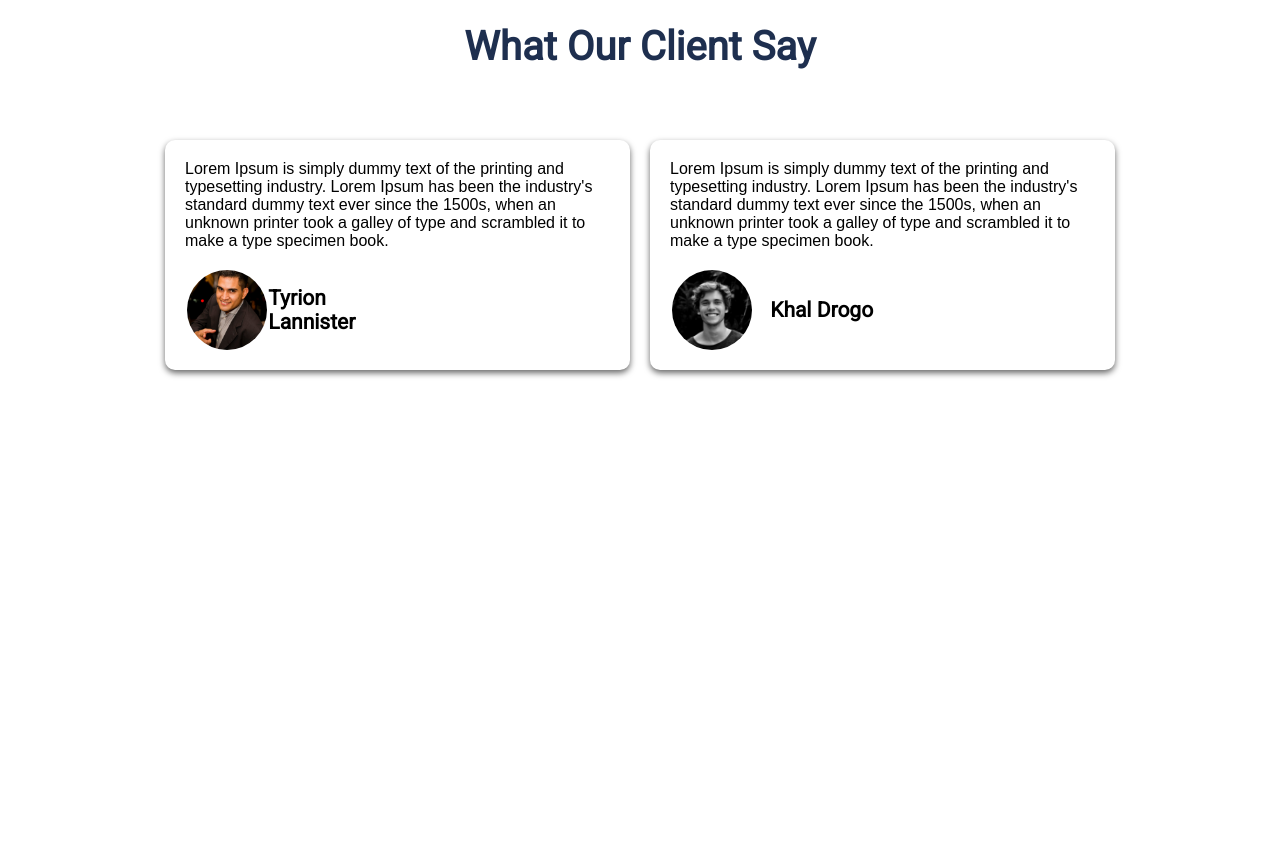
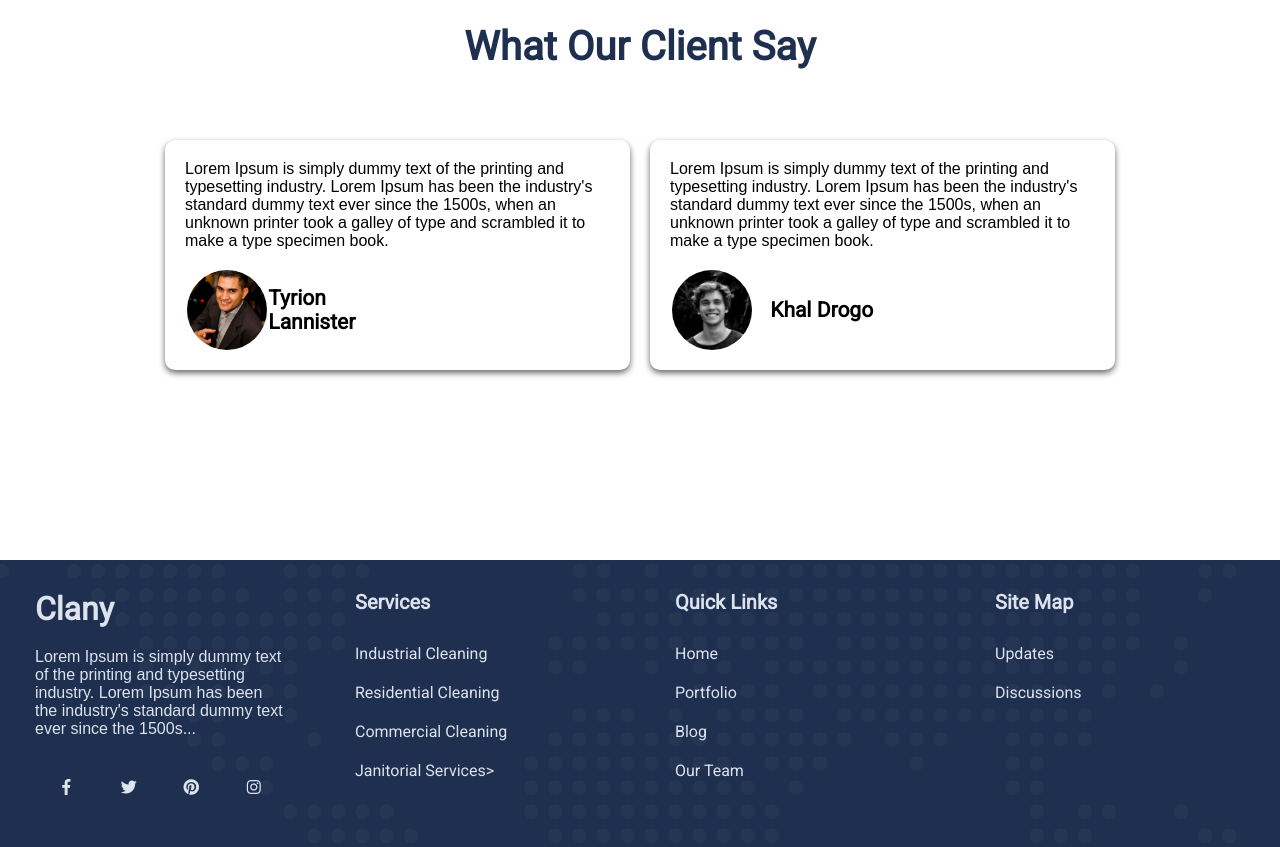
Before and after one commit to osisamkay/Client-Project, a plain HTML site: page index.html in a window 1280 px wide. Shown: the part 1919-2766 px from the top of the page. Before the commit the page ends 2479 px from the top, so only its background shows below. Drawn offline with Linux system fonts and the light colour scheme; files whose address does not match are found by name; a web font is replaced by a local one.

Commit message:
Added Footer

```diff
--- a/index.html
+++ b/index.html
@@ -155,6 +155,51 @@
       </div>
     </div>
   </section>
+
+  <footer>
+    <div class="footer-content">
+      <div class="footerGroup first">
+        <h1>Clany</h1>
+        <p>Lorem Ipsum is simply dummy text of the printing and typesetting industry. Lorem Ipsum has been the
+          industry's standard dummy text ever since the 1500s...</p>
+        <div class="social">
+          <ul>
+            <li><i class="fab fa-facebook-f"></i></li>
+            <li><i class="fab fa-twitter"></i></li>
+            <li><i class="fab fa-pinterest"></i></li>
+            <li><i class="fab fa-instagram"></i></li>
+          </ul>
+        </div>
+      </div>
+
+      <div class="footerGroup second">
+        <h3>Services</h3>
+        <ul>
+          <li>Industrial Cleaning</li>
+          <li>Residential Cleaning</li>
+          <li>Commercial Cleaning</li>
+          <li>Janitorial Services></li>
+        </ul>
+      </div>
+
+      <div class="footerGroup third">
+        <h3>Quick Links</h3>
+        <ul>
+          <li>Home</li>
+          <li>Portfolio</li>
+          <li>Blog</li>
+          <li>Our Team</li>
+        </ul>
+      </div>
+      <div class="footerGroup third">
+        <h3>Site Map</h3>
+        <ul>
+          <li>Updates</li>
+          <li>Discussions</li>
+        </ul>
+      </div>
+    </div>
+  </footer>
   <script src="./src/index.js"></script>
 </body>
 
--- a/scss/main.scss
+++ b/scss/main.scss
@@ -205,9 +205,7 @@ nav {
     }
 }
 
-
 // service section start
-
 .service {
     padding: 120px 0px;
     .servLeft {
@@ -299,11 +297,9 @@ nav {
         }
     }
 }
+
 // service section ends
-
-
 // Why us section start
-
 section.whyUs {
     width: 90%;
     margin: 0px auto;
@@ -340,9 +336,7 @@ section.whyUs {
 }
 
 // Why us section ends
-
 // Feedback section start
-
 .feedbacks {
     width: 90%;
     margin: 0px auto;
@@ -353,7 +347,6 @@ section.whyUs {
         padding: 20px;
         color: $color2;
     }
-
     .clients {
         box-shadow: 0px 3px 6px rgba(0, 0, 0, 0.6);
         margin-bottom: 20px;
@@ -365,10 +358,9 @@ section.whyUs {
             display: grid;
             grid-template-columns: 1fr 2fr;
             align-items: center;
-            padding:0px 0px 20px 20px;
+            padding: 0px 0px 20px 20px;
             justify-items: center;
             width: 250px;
-
             span {
                 h5 {
                     font-size: 21px;
@@ -378,14 +370,68 @@ section.whyUs {
         }
     }
     @media screen and (min-width:1024px) {
-      .client-grid{
+        .client-grid {
             display: grid;
             grid-template-columns: 1fr 1fr;
-        grid-gap:20px;
-        width:950px;
-        margin:0px auto;
+            grid-gap: 20px;
+            width: 950px;
+            margin: 0px auto;
             padding: 50px 0px;
         }
     }
 }
+
 // Feedback section ends
+// footer starts
+footer {
+    color: $color5;
+    background-color: $color2;
+    .footer-content {
+      background-image: url('./../assets/Intersection\ 1.png');
+      background-repeat: no-repeat;
+      background-position: center;
+        .footerGroup.first {
+            width: 250px;
+            margin: 0px auto;
+            p {
+                padding: 20px 0px;
+            }
+            .social ul {
+                display: grid;
+                grid-template-columns: repeat(4, 1fr);
+                align-items: center;
+                justify-items: center;
+                li {
+                    list-style-type: none;
+                    padding: 20px;
+                }
+            }
+        }
+    }
+    .footerGroup {
+        width: 250px;
+        margin: 0px auto;
+        padding: 30px 0px;
+        h3 {
+            font-size: 20px;
+            margin-bottom: 20px;
+        }
+        ul li {
+            font-size: 16px;
+            list-style-type: none;
+            padding: 10px 0px;
+        }
+    }
+    @media screen and (min-width:768px){
+      .footer-content{
+        display:grid;
+        grid-template-columns: repeat(auto-fill,minmax(300px,1fr));
+      }
+    }
+    @media screen and (min-width:1440px){
+      .footer-content{
+        display:grid;
+        grid-template-columns: repeat(4,1fr);
+      }
+    }
+}
```
Also changed, not shown: assets/Intersection 1.png (added), scss/main.css, 1 other file. Lines whose indentation alone changed are shown as unchanged.
